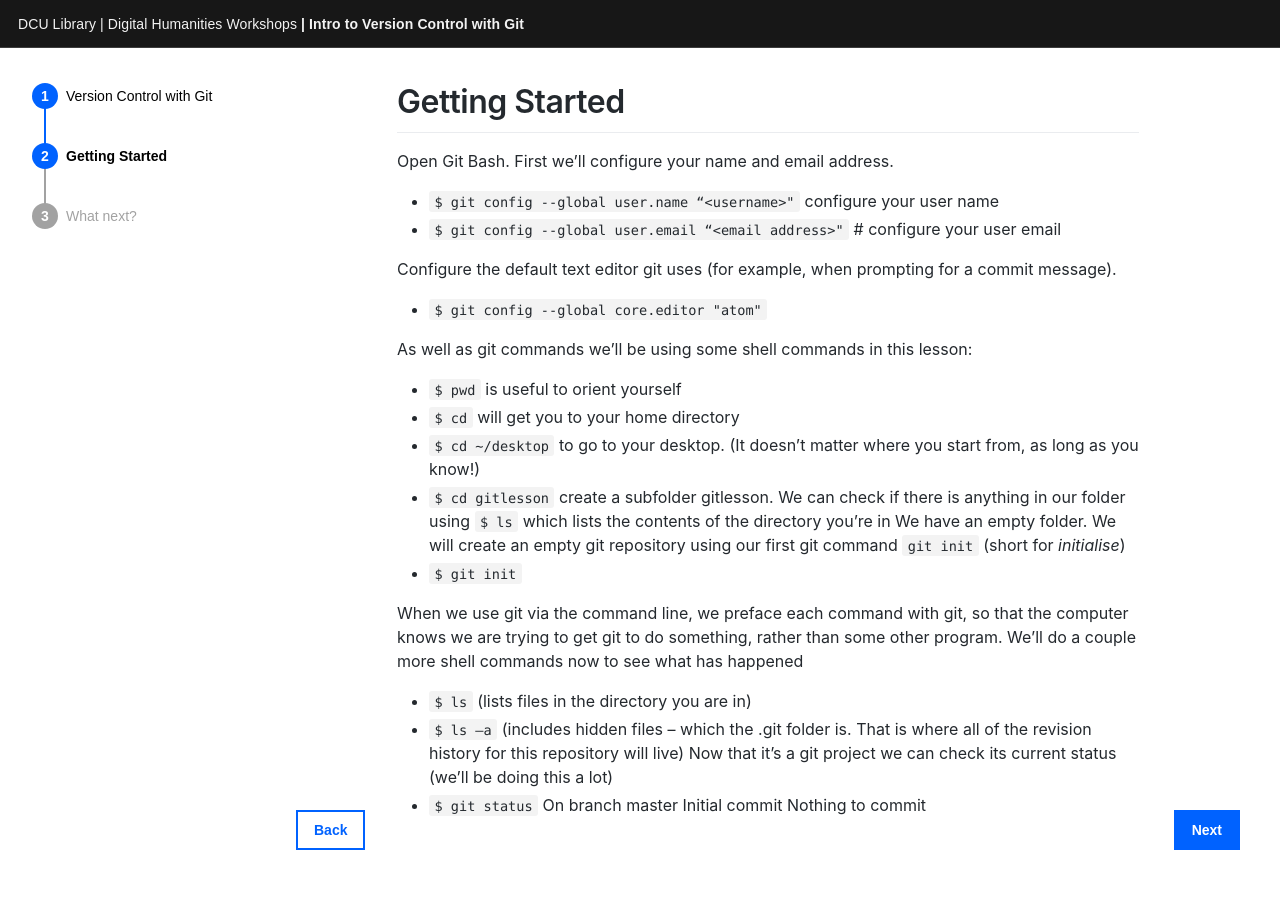
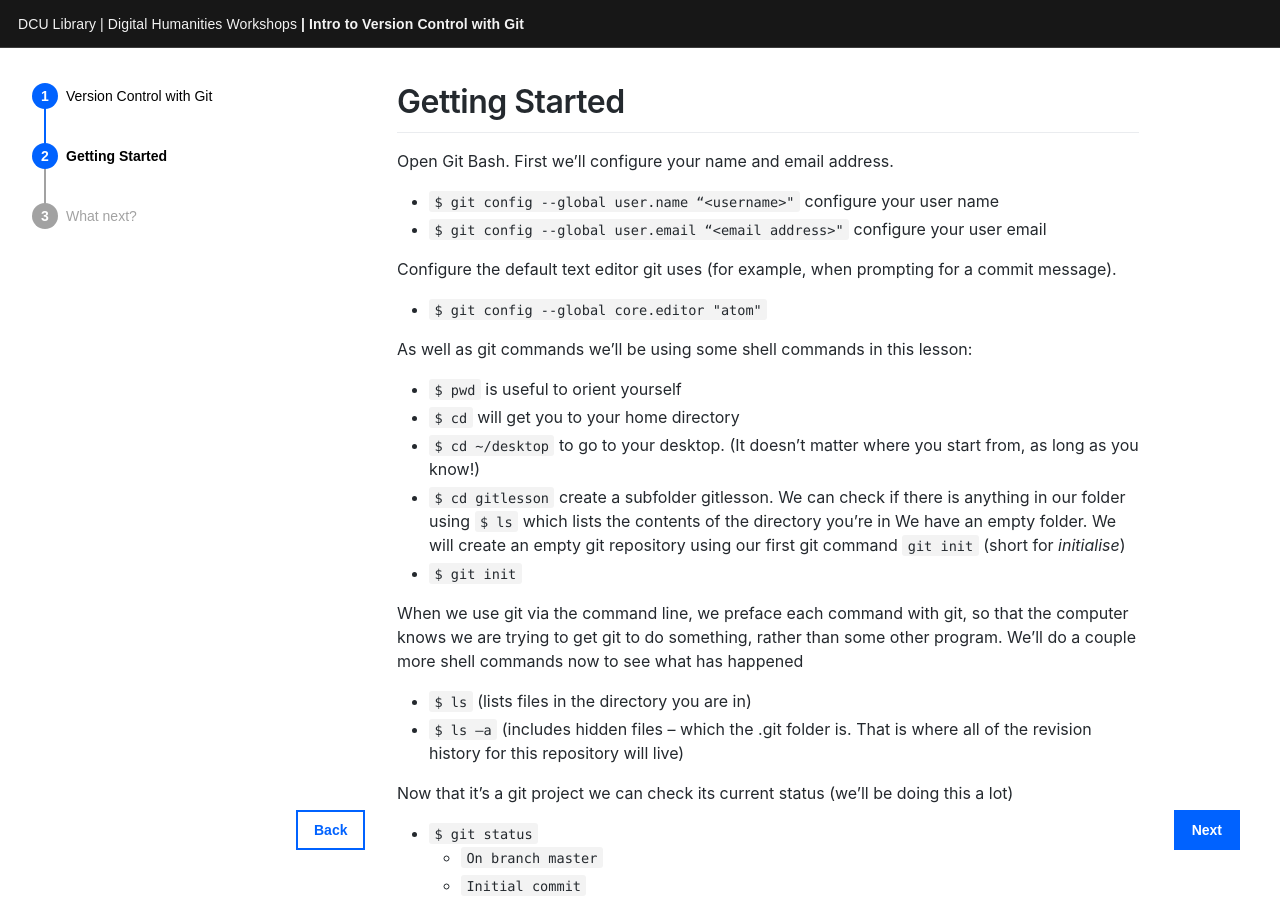
Before and after one commit to liamodwyer/github-pages, a Jekyll site: the page built from _workshop/getting-started-with-git.md, in a window 1280 px wide. Built offline with Jekyll 4.4.1, drawn with Linux system fonts in a browser that asks for light colours; some web fonts are replaced.

```diff
--- a/_workshop/getting-started-with-git.md
+++ b/_workshop/getting-started-with-git.md
@@ -5,8 +5,8 @@ date: 0000-01-02    # Page order is set by date
 
 Open Git Bash.
 First we’ll configure your name and email address.
-* `$ git config --global user.name “<username>"`	configure your user name
-* `$ git config --global user.email “<email address>"` # configure your user email
+* `$ git config --global user.name “<username>"` configure your user name
+* `$ git config --global user.email “<email address>"` configure your user email
 
 Configure the default text editor git uses (for example, when prompting for a commit message).
 * `$ git config --global core.editor "atom"`
@@ -24,8 +24,9 @@ When we use git via the command line, we preface each command with git, so that
 
 * `$ ls` 			(lists files in the directory you are in)
 * `$ ls –a`		(includes hidden files – which the .git folder is. That is where all of the revision history for this repository will live)
+
 Now that it’s a git project we can check its current status (we’ll be doing this a lot)
 * `$ git status`
-On branch master
-Initial commit
-Nothing to commit
+  * `On branch master`
+  * `Initial commit`
+  * `Nothing to commit`
```
